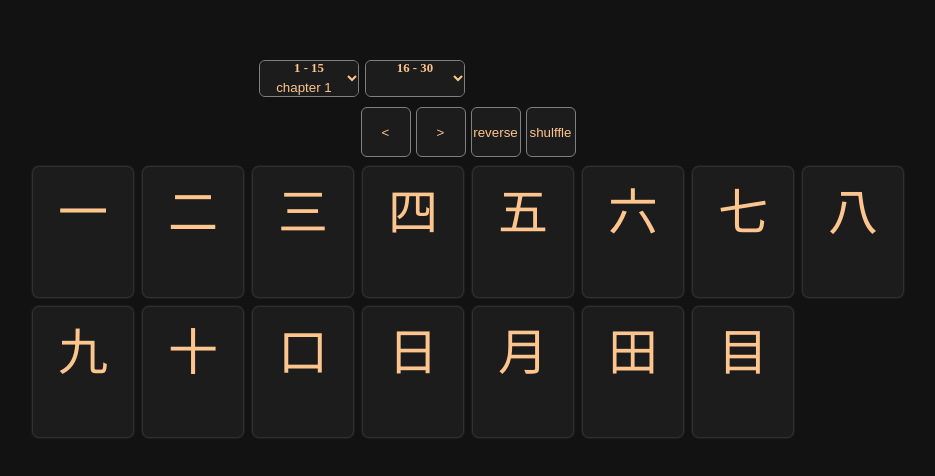
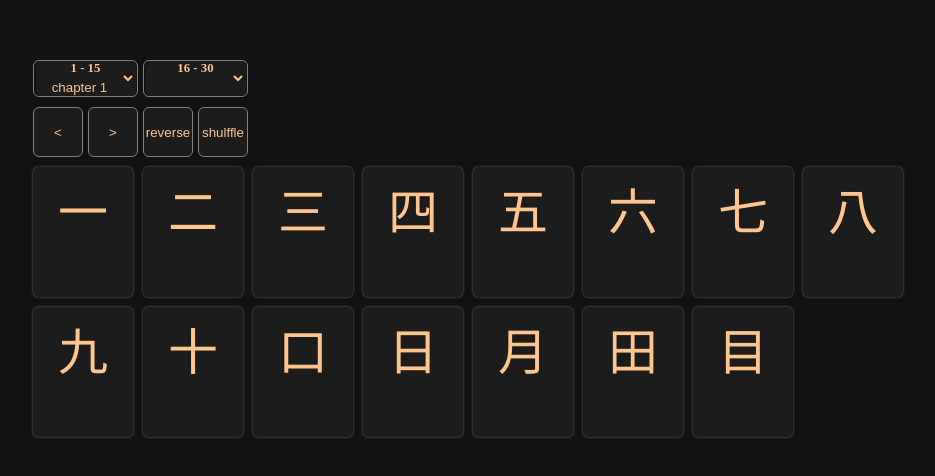
Before and after one commit to stefanszeke/kanji-app, an Angular app: page / in a window 1280 px wide. Shown: the top 476 px of the page, without its empty margins (172-1107 px from the left). Built offline with nearby package versions, Linux system fonts and the light colour scheme.

Commit message:
style change

```diff
--- a/src/app/app.component.scss
+++ b/src/app/app.component.scss
@@ -18,18 +18,18 @@
 
 .chapters {
   display: grid;
-  grid-gap: 6px;
-  grid-template-columns: repeat(auto-fill, minmax(100px, 0fr));
-  justify-content: center;
+  grid-gap: 5px;
+  grid-template-columns: repeat(auto-fill, minmax(105px, 0fr));
+  justify-content: start;
 
-  margin: 10px auto;
-  max-width: 110 * 4px;
+  margin: 10px 0;
+  // max-width: 110 * 4px;
 }
 
 .select-box {
   position: relative;
   display: grid;
-  width: 100px;
+  width: 105px;
 
   justify-items: center;
   border: 1px solid gray;
@@ -63,7 +63,7 @@
   display: grid;
   grid-auto-flow: row;
   grid-gap: 6px;
-  justify-content: center;
+  justify-content: start;
 }
 
 .controls .buttons {
```
